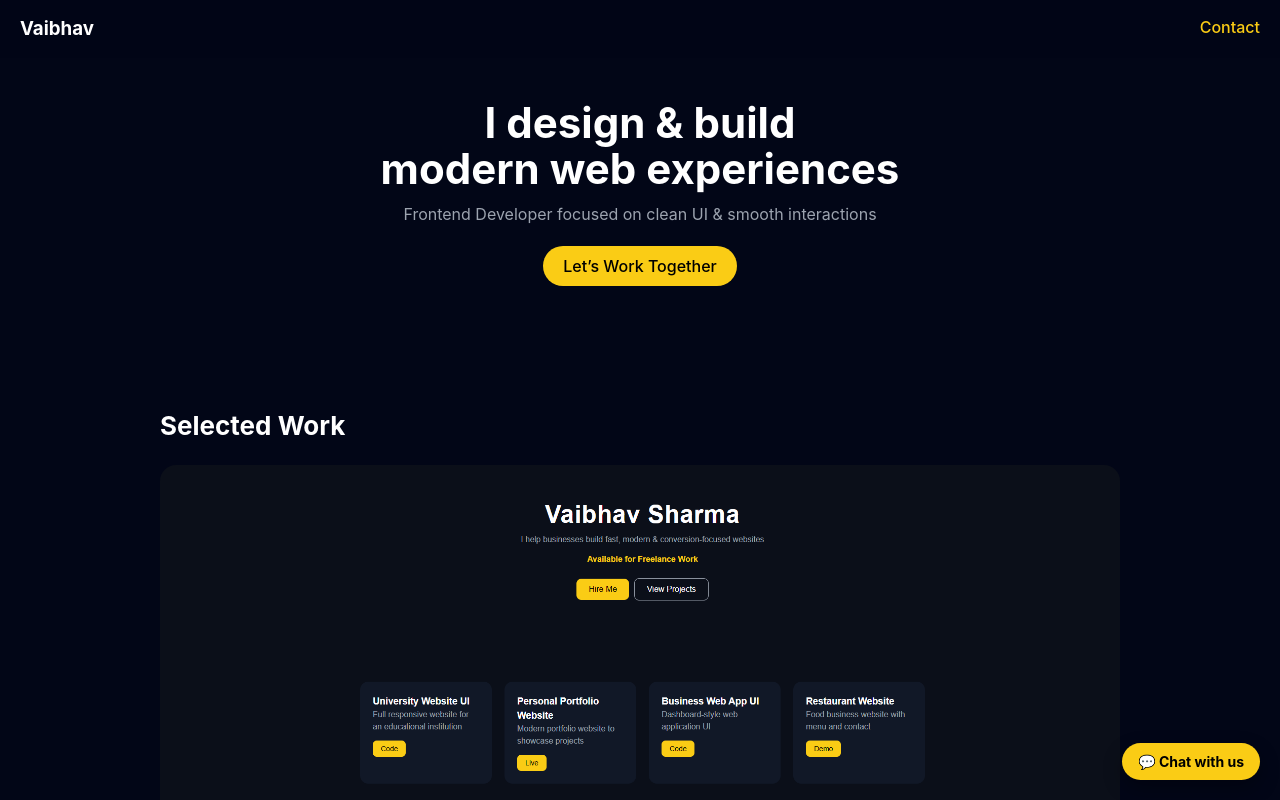
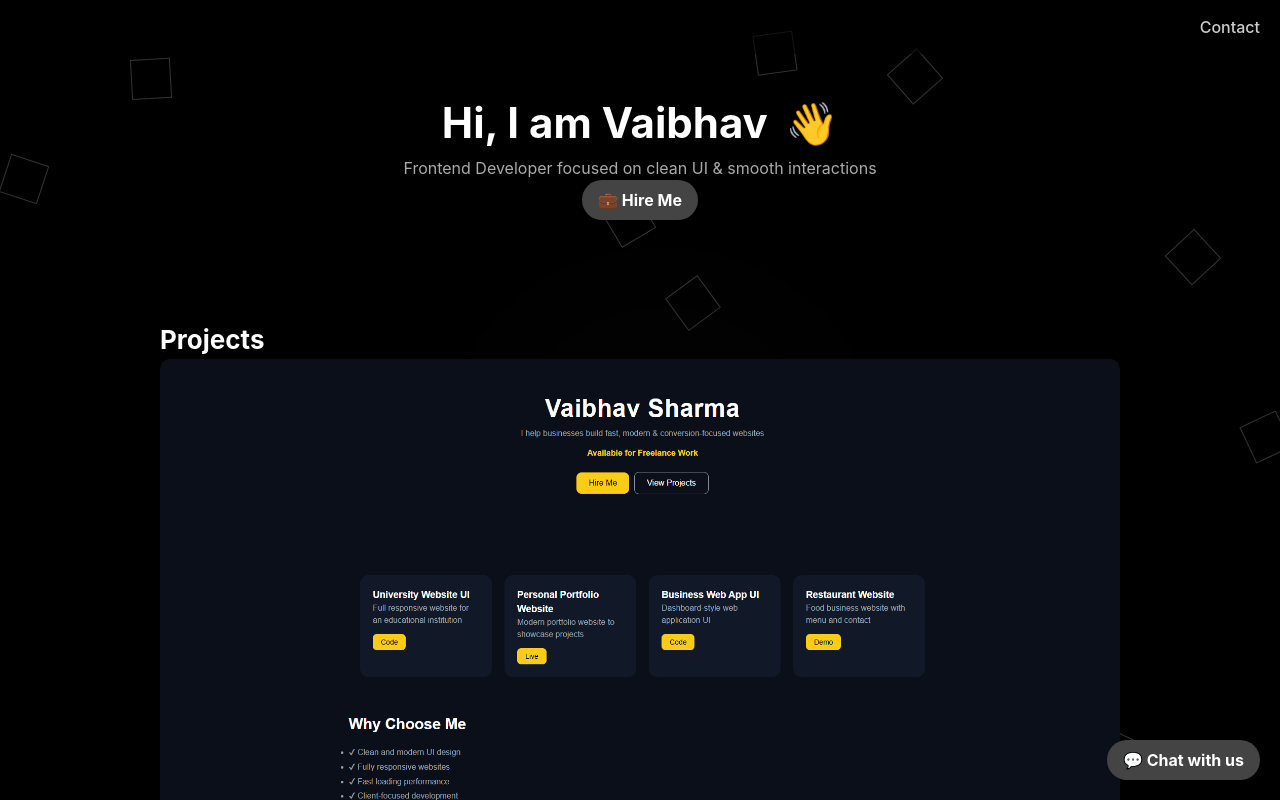
Before and after one commit to WHITEDEVILdn/Personal-Portfolio-Website, a React (Vite) app in the folder portfolio/: page / in a window 1280 px wide. Shown: the top 800 px of the page. Built offline with nearby package versions, Linux system fonts and the light colour scheme.

Commit message:
updated portfolio

```diff
--- a/portfolio/src/App.jsx
+++ b/portfolio/src/App.jsx
@@ -1,13 +1,18 @@
 /* eslint-disable react/prop-types */
 import { motion } from "framer-motion";
+import { useState, useEffect } from "react";
 
 function App() {
   return (
     <div style={mainStyle}>
 
+      {/* BACKGROUND */}
+      <Glow />
+      <Shapes />
+
       {/* NAVBAR */}
       <div style={navbar}>
-        <h3>Vaibhav</h3>
+        <h3></h3>
         <a href="#contact" style={navBtn}>Contact</a>
       </div>
 
@@ -20,29 +25,38 @@ function App() {
           animate={{ opacity: 1, y: 0 }}
         >
           <h1 style={heading}>
-            I design & build <br /> modern web experiences
+            <TypingText text="Hi, I am Vaibhav " />
+            <motion.span
+              animate={{ rotate: [0, 20, -10, 20, 0] }}
+              transition={{ repeat: Infinity, duration: 1.5 }}
+              style={{ display: "inline-block", marginLeft: "8px" }}
+            >
+              👋
+            </motion.span>
           </h1>
 
           <p style={subText}>
             Frontend Developer focused on clean UI & smooth interactions
           </p>
 
-          <button
+          <motion.button
+            whileHover={{ scale: 1.1 }}
+            whileTap={{ scale: 0.95 }}
             style={btnPrimary}
-            onClick={() =>
-              window.open("https://wa.me/919997258362", "_blank")
-            }
+            onClick={(e) => {
+              createRipple(e);
+              window.open("https://wa.me/919997258362", "_blank");
+            }}
           >
-            Let’s Work Together
-          </button>
+            💼 Hire Me
+          </motion.button>
         </motion.div>
 
         {/* PROJECTS */}
         <div style={section}>
-          <h2 style={sectionTitle}>Selected Work</h2>
+          <h2 style={sectionTitle}>Projects</h2>
 
           <div style={projectGrid}>
-
             <ProjectCard
               title="Portfolio Website"
               img="/personal.png"
@@ -54,13 +68,12 @@ function App() {
               img="/website.png"
               link="https://github.com/WHITEDEVILdn/University-Website-UI"
             />
-
           </div>
         </div>
 
         {/* SERVICES */}
         <div style={section}>
-          <h2 style={sectionTitle}>What I Do</h2>
+          <h2 style={sectionTitle}>Services</h2>
 
           <div style={cardGrid}>
             <Card title="Website Development" />
@@ -74,22 +87,25 @@ function App() {
           <h2 style={sectionTitle}>About Me</h2>
           <p style={aboutText}>
             I build modern, responsive and high-performance websites.
-            I focus on clean design, smooth animations and user experience.
+            I focus on clean UI, animations and user experience.
           </p>
         </div>
 
         {/* CONTACT */}
         <div id="contact" style={section}>
-          <h2 style={sectionTitle}>Let’s Work Together</h2>
+          <h2 style={sectionTitle}>Contact</h2>
 
-          <button
+          <motion.button
+            whileHover={{ scale: 1.1 }}
+            whileTap={{ scale: 0.95 }}
             style={btnPrimary}
-            onClick={() =>
-              window.open("mailto:vaibhav9997258362@gmail.com", "_blank")
-            }
+            onClick={(e) => {
+              createRipple(e);
+              window.open("mailto:vaibhav9997258362@gmail.com", "_blank");
+            }}
           >
-            Contact Me
-          </button>
+            📩 Contact Me
+          </motion.button>
         </div>
 
         {/* FOOTER */}
@@ -99,16 +115,18 @@ function App() {
 
       </div>
 
-      {/* 🔥 FLOATING CHAT BUTTON */}
+      {/* CHAT BUTTON */}
       <motion.button
         whileHover={{ scale: 1.1 }}
+        whileTap={{ scale: 0.95 }}
         style={floatingBtn}
-        onClick={() =>
+        onClick={(e) => {
+          createRipple(e);
           window.open(
-            "https://wa.me/919997258362?text=Hi%20Vaibhav%2C%20I%20visited%20your%20portfolio%20and%20want%20to%20discuss%20a%20project.",
+            "https://wa.me/919997258362?text=Hi%20Vaibhav",
             "_blank"
-          )
-        }
+          );
+        }}
       >
         💬 Chat with us
       </motion.button>
@@ -119,28 +137,120 @@ function App() {
 
 ////////////////////////////////////////////////////
 
-// PROJECT CARD
+// RIPPLE
+function createRipple(event) {
+  const button = event.currentTarget;
+  const circle = document.createElement("span");
+
+  const diameter = Math.max(button.clientWidth, button.clientHeight);
+  const radius = diameter / 2;
+
+  circle.style.width = circle.style.height = `${diameter}px`;
+  circle.style.left = `${event.clientX - button.offsetLeft - radius}px`;
+  circle.style.top = `${event.clientY - button.offsetTop - radius}px`;
+  circle.classList.add("ripple");
+
+  const ripple = button.getElementsByClassName("ripple")[0];
+  if (ripple) ripple.remove();
+
+  button.appendChild(circle);
+}
+
+////////////////////////////////////////////////////
+
+// TYPING
+function TypingText({ text }) {
+  const [displayed, setDisplayed] = useState("");
+
+  useEffect(() => {
+    let i = 0;
+    const interval = setInterval(() => {
+      setDisplayed(text.slice(0, i + 1));
+      i++;
+      if (i === text.length) clearInterval(interval);
+    }, 70);
+
+    return () => clearInterval(interval);
+  }, [text]);
+
+  return <span>{displayed}</span>;
+}
+
+////////////////////////////////////////////////////
+
+// GLOW
+function Glow() {
+  return (
+    <motion.div
+      style={glow}
+      animate={{
+        scale: [1, 1.2, 1],
+        opacity: [0.4, 0.6, 0.4]
+      }}
+      transition={{
+        duration: 6,
+        repeat: Infinity
+      }}
+    />
+  );
+}
+
+// SHAPES
+function Shapes() {
+  return (
+    <div style={bgContainer}>
+      {Array.from({ length: 15 }).map((_, i) => (
+        <motion.div
+          key={i}
+          style={getShape()}
+          animate={{
+            y: [0, -50, 0],
+            rotate: [0, 180, 360]
+          }}
+          transition={{
+            duration: 8 + i,
+            repeat: Infinity
+          }}
+        />
+      ))}
+    </div>
+  );
+}
+
+////////////////////////////////////////////////////
+
+// PROJECT CARD WITH BUTTON
 function ProjectCard({ title, img, link }) {
   return (
-    <motion.div
-      whileHover={{ scale: 1.03 }}
-      style={projectCard}
-      onClick={() => window.open(link, "_blank")}
-    >
-      <img src={img} style={projectImg} alt={title} />
+    <motion.div whileHover={{ scale: 1.03 }} style={projectCard}>
+      <div style={imgWrapper}>
+        <img src={img} style={projectImg} />
 
-      <div style={overlay}>
-        <h3>{title}</h3>
-        <span style={viewBtn}>View Project →</span>
+        <div style={overlay}>
+          <motion.button
+            whileHover={{ scale: 1.1 }}
+            whileTap={{ scale: 0.95 }}
+            style={projectBtn}
+            onClick={(e) => {
+              e.stopPropagation();
+              createRipple(e);
+              window.open(link, "_blank");
+            }}
+          >
+            🔗 See Project
+          </motion.button>
+        </div>
       </div>
+
+      <h3 style={{ marginTop: 10 }}>{title}</h3>
     </motion.div>
   );
 }
 
-// SERVICE CARD
+// CARD
 function Card({ title }) {
   return (
-    <motion.div whileHover={{ y: -6 }} style={card}>
+    <motion.div whileHover={{ y: -5 }} style={card}>
       {title}
     </motion.div>
   );
@@ -151,10 +261,40 @@ function Card({ title }) {
 // STYLES
 
 const mainStyle = {
-  background: "#020617",
+  background: "#000",
   color: "white",
-  minHeight: "100vh"
+  minHeight: "100vh",
+  position: "relative",
+  overflow: "hidden"
 };
+
+const glow = {
+  position: "fixed",
+  width: 300,
+  height: 300,
+  background: "rgba(255,255,255,0.06)",
+  filter: "blur(120px)",
+  borderRadius: "50%",
+  top: "40%",
+  left: "40%",
+  zIndex: 0
+};
+
+const bgContainer = {
+  position: "fixed",
+  width: "100%",
+  height: "100%",
+  zIndex: 0
+};
+
+const getShape = () => ({
+  position: "absolute",
+  width: 40,
+  height: 40,
+  border: "1px solid rgba(255,255,255,0.2)",
+  top: `${Math.random() * 100}%`,
+  left: `${Math.random() * 100}%`
+});
 
 const navbar = {
   position: "fixed",
@@ -163,20 +303,21 @@ const navbar = {
   padding: "15px 20px",
   display: "flex",
   justifyContent: "space-between",
-  background: "rgba(2,6,23,0.7)",
-  backdropFilter: "blur(10px)",
+  background: "rgba(0,0,0,0.6)",
   zIndex: 1000
 };
 
 const navBtn = {
-  color: "#facc15",
+  color: "#ccc",
   textDecoration: "none"
 };
 
 const container = {
   maxWidth: 1000,
   margin: "auto",
-  padding: "100px 20px"
+  padding: "100px 20px",
+  position: "relative",
+  zIndex: 1
 };
 
 const hero = {
@@ -189,99 +330,111 @@ const heading = {
 };
 
 const subText = {
-  color: "#9ca3af",
+  color: "#aaa",
   marginTop: 10
 };
 
 const section = {
-  marginTop: "120px"
+  marginTop: 100
 };
 
 const sectionTitle = {
-  fontSize: "26px",
-  marginBottom: "20px"
+  fontSize: 26
 };
 
 const projectGrid = {
   display: "flex",
   flexDirection: "column",
-  gap: "30px"
+  gap: 30
 };
 
 const projectCard = {
-  position: "relative",
-  borderRadius: "16px",
-  overflow: "hidden",
   cursor: "pointer"
 };
 
 const projectImg = {
   width: "100%",
-  display: "block"
+  borderRadius: 10
+};
+
+const imgWrapper = {
+  position: "relative"
 };
 
 const overlay = {
   position: "absolute",
-  bottom: 0,
-  left: 0,
+  bottom: 10,
   width: "100%",
-  padding: "20px",
-  background: "linear-gradient(transparent, rgba(0,0,0,0.8))"
+  display: "flex",
+  justifyContent: "center"
 };
 
-const viewBtn = {
-  color: "#facc15",
-  fontSize: "14px"
+const projectBtn = {
+  background: "#444",
+  color: "white",
+  padding: "8px 14px",
+  borderRadius: "999px",
+  border: "none",
+  cursor: "pointer",
+  fontSize: "13px",
+  fontWeight: "bold",
+  position: "relative",
+  overflow: "hidden"
 };
 
 const cardGrid = {
   display: "flex",
-  gap: "20px",
+  gap: 20,
   flexWrap: "wrap"
 };
 
 const card = {
-  padding: "20px",
-  background: "#111827",
-  borderRadius: "12px"
+  padding: 20,
+  background: "#111",
+  borderRadius: 10
 };
 
 const aboutText = {
-  color: "#9ca3af",
-  maxWidth: "600px"
+  color: "#aaa",
+  maxWidth: 600
 };
 
 const btnPrimary = {
-  background: "#facc15",
-  padding: "10px 20px",
+  background: "#444",
+  color: "white",
+  padding: "10px 16px",
   borderRadius: "999px",
   border: "none",
   cursor: "pointer",
-  marginTop: 20
+  fontWeight: "bold",
+  display: "inline-flex",
+  alignItems: "center",
+  gap: "6px",
+  position: "relative",
+  overflow: "hidden"
 };
 
 const floatingBtn = {
   position: "fixed",
-  bottom: "20px",
-  right: "20px",
-  background: "#facc15",
-  borderRadius: "999px",
+  bottom: 20,
+  right: 20,
+  background: "#444",
+  color: "white",
   padding: "10px 16px",
+  borderRadius: 999,
   border: "none",
   cursor: "pointer",
-  fontSize: "14px",
   fontWeight: "bold",
   display: "flex",
-  alignItems: "center",
   gap: "6px",
-  boxShadow: "0 8px 20px rgba(0,0,0,0.3)",
-  zIndex: 1000
+  zIndex: 1000,
+  overflow: "hidden"
 };
 
 const footer = {
-  marginTop: "100px",
+  marginTop: 100,
   textAlign: "center",
-  color: "#6b7280"
+  color: "#777"
 };
 
 export default App;
--- a/portfolio/src/index.css
+++ b/portfolio/src/index.css
@@ -73,3 +73,42 @@ button:focus-visible {
 html {
   scroll-behavior: smooth;
 }
+@keyframes float {
+  0% {
+    transform: translateY(0px) rotate(0deg);
+  }
+  50% {
+    transform: translateY(-40px) rotate(180deg);
+  }
+  100% {
+    transform: translateY(0px) rotate(360deg);
+  }
+}
+.ripple {
+  position: absolute;
+  border-radius: 50%;
+  background: rgba(255,255,255,0.4);
+  transform: scale(0);
+  animation: ripple-animation 600ms linear;
+}
+
+@keyframes ripple-animation {
+  to {
+    transform: scale(4);
+    opacity: 0;
+  }
+}
+.ripple {
+  position: absolute;
+  border-radius: 50%;
+  background: rgba(255,255,255,0.4);
+  transform: scale(0);
+  animation: ripple-animation 600ms linear;
+}
+
+@keyframes ripple-animation {
+  to {
+    transform: scale(4);
+    opacity: 0;
+  }
+}
```
